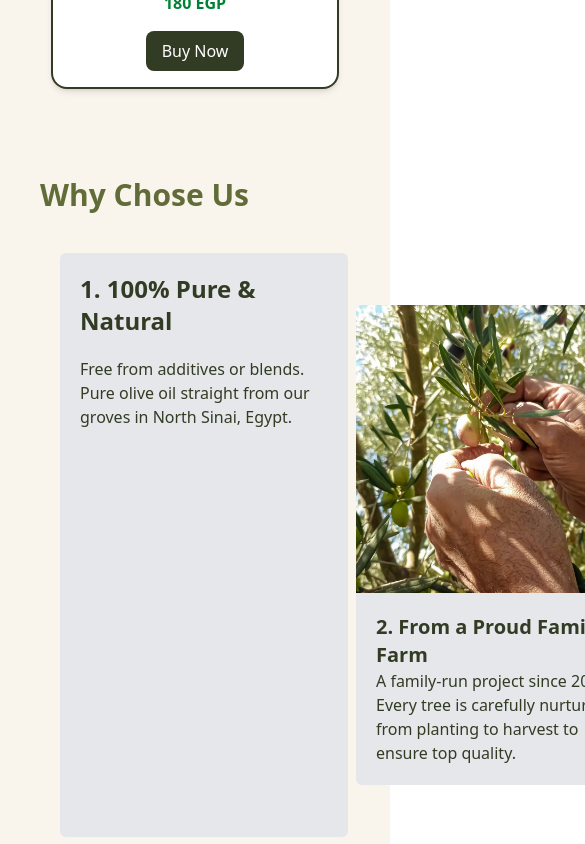
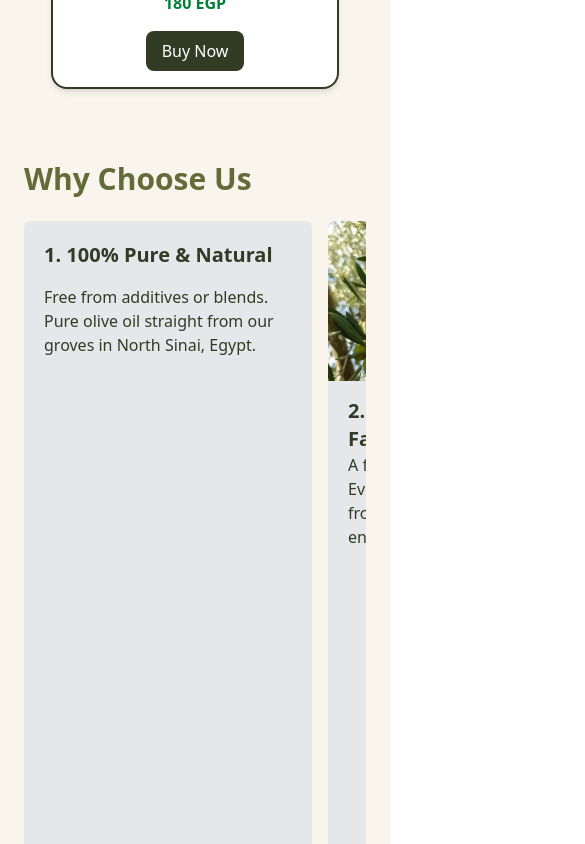
Before and after one commit to klouj-gergis/sohayb, a React (Vite) app: page / in a window 390 px wide. Shown: the part 2740-3584 px from the top of the page, 585 px wide, since content can reach past the window. Built offline with nearby package versions, Linux system fonts and the light colour scheme; a web font is replaced by a local one.

Commit message:
completed the why choose us component and waiting for translation

```diff
--- a/src/components/common/WhyChoseUs.jsx
+++ /dev/null
@@ -1,31 +0,0 @@
-
-
-export default function WhyChoseUs() {
-  return (
-    <section className="w-screen  h-[90vh] p-10 flex flex-col gap-5 justify-start items-start md:items-center ">
-      <h3 className="text-3xl text-olive-dark font-semibold">Why Chose Us</h3>
-      <div className="flex gap-2 justify-center items-center h-full p-5 overflow-x-scroll">
-        <div className="text-olive bg-gray-200 h-full rounded-md w-72 p-5 flex flex-col gap-5">
-          <h4 className="text-2xl font-semibold">1. 100% Pure & Natural</h4>
-          <p>Free from additives or blends. Pure olive oil straight from our groves in North Sinai, Egypt.</p>
-        </div>
-        <div className="text-olive bg-gray-200 pb-5 rounded-md w-72 flex flex-col gap-5">
-          <img src="/images/natural.jpg" alt="natural" className="rounded-t-md" />
-          <div className="px-5">
-            <h4 className="text-xl font-semibold">2. From a Proud Family Farm</h4>
-            <p>A family-run project since 2017. Every tree is carefully nurtured from planting to harvest to ensure top quality.</p>
-          </div>
-        </div>
-        <div className="text-olive bg-gray-200 h-full rounded-md w-72 p-5 flex flex-col gap-5">
-          <h4 className="text-2xl font-semibold">3. Rich Flavor & Balanced Taste</h4>
-          <p>Smooth, slightly bitter with a mild peppery finish – perfect for cooking, drizzling, or salad dressings.</p>
-        </div>
-        <div className=" text-olive bg-gray-200 h-full rounded-md w-72 p-5 flex flex-col gap-5">
-          <h4 className="text-2xl font-semibold">4. Rich in Antioxidants</h4>
-          <p>Packed with Omega-9, Vitamin E, and polyphenols – great for heart health and immunity.</p>
-        </div>
-
-      </div>
-    </section>
-  )
-}
--- /dev/null
+++ b/src/components/common/WhyChosseUs.jsx
@@ -0,0 +1,47 @@
+export default function WhyChooseUs() {
+  return (
+    <section className="w-full h-screen max-h-screen overflow-hidden p-6 flex flex-col gap-6">
+      <h3 className="text-3xl text-olive-dark font-semibold text-left md:text-center">
+        Why Choose Us
+      </h3>
+
+      {/* Scrollable Card Container */}
+      <div className="flex gap-4 overflow-x-auto scroll-smooth snap-x snap-mandatory h-full pb-4">
+        {/* Card 1 */}
+        <div className="snap-start flex-shrink-0 w-72 bg-gray-200 p-5 rounded-md text-olive flex flex-col gap-4">
+          <h4 className="text-xl font-semibold">1. 100% Pure & Natural</h4>
+          <p>
+            Free from additives or blends. Pure olive oil straight from our groves in North Sinai, Egypt.
+          </p>
+        </div>
+
+        {/* Card 2 */}
+        <div className="snap-start flex-shrink-0 w-72 bg-gray-200 rounded-md text-olive flex flex-col gap-4">
+          <img src="/images/natural.jpg" alt="natural" className="rounded-t-md w-full h-40 object-cover" />
+          <div className="px-5 pb-5">
+            <h4 className="text-xl font-semibold">2. From a Proud Family Farm</h4>
+            <p>
+              A family-run project since 2017. Every tree is carefully nurtured from planting to harvest to ensure top quality.
+            </p>
+          </div>
+        </div>
+
+        {/* Card 3 */}
+        <div className="snap-start flex-shrink-0 w-72 bg-gray-200 p-5 rounded-md text-olive flex flex-col gap-4">
+          <h4 className="text-xl font-semibold">3. Rich Flavor & Balanced Taste</h4>
+          <p>
+            Smooth, slightly bitter with a mild peppery finish – perfect for cooking, drizzling, or salad dressings.
+          </p>
+        </div>
+
+        {/* Card 4 */}
+        <div className="snap-start flex-shrink-0 w-72 bg-gray-200 p-5 rounded-md text-olive flex flex-col gap-4">
+          <h4 className="text-xl font-semibold">4. Rich in Antioxidants</h4>
+          <p>
+            Packed with Omega-9, Vitamin E, and polyphenols – great for heart health and immunity.
+          </p>
+        </div>
+      </div>
+    </section>
+  );
+}
--- a/src/components/pages/Home.jsx
+++ b/src/components/pages/Home.jsx
@@ -6,7 +6,7 @@ import About from '../common/About.jsx';
 import Products from '../common/Products.jsx';
 import Contact from '../common/Contact.jsx';
 import Footer from '../common/Footer.jsx';
-import WhyChoseUs from '../common/WhyChoseUs.jsx';
+import WhyChoseUs from '../common/WhyChosseUs.jsx';
 
 export default function Home() {
 
```
